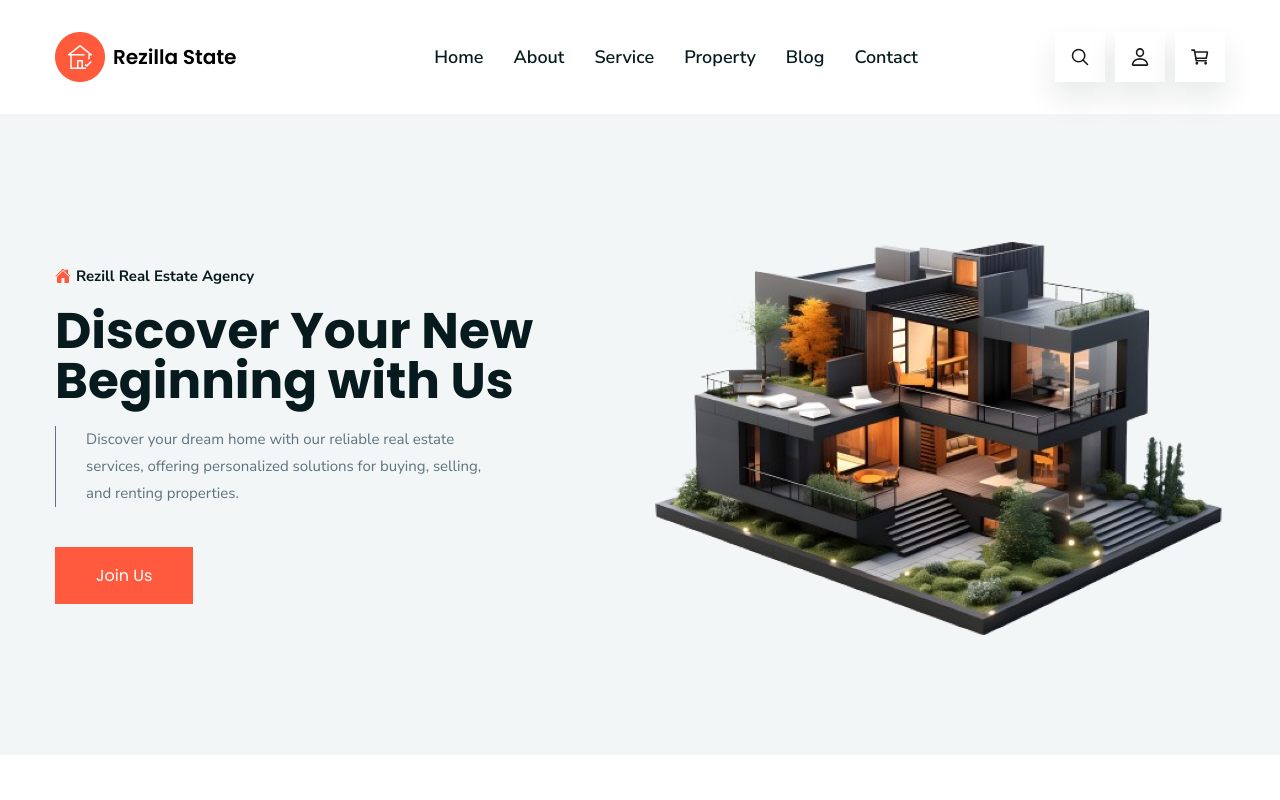
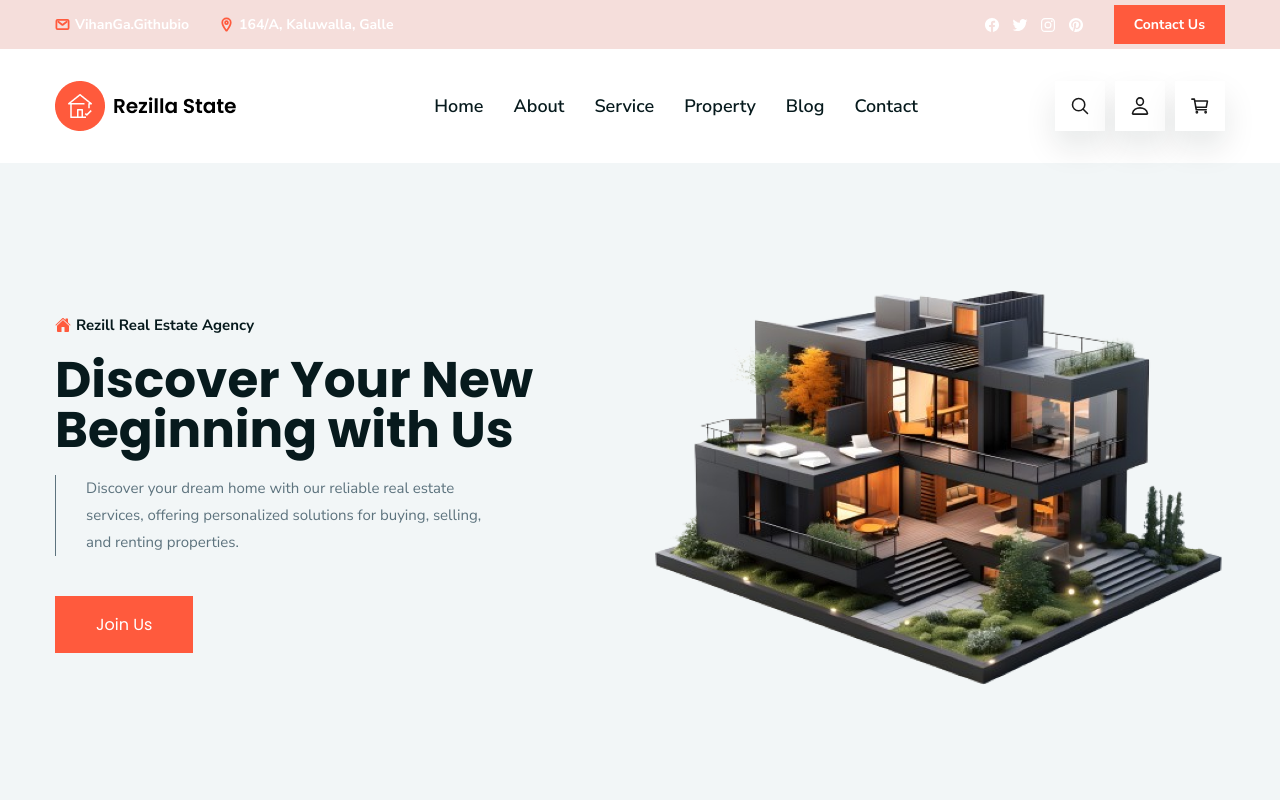
Before and after one commit to Vihanga-Gaganatharu/Real-State-Web, a plain HTML site: page index.html in a window 1280 px wide. Shown: the top 800 px of the page. Drawn offline with nearby package versions, Linux system fonts and the light colour scheme.

Commit message:
nav bar added

```diff
--- a/index.html
+++ b/index.html
@@ -20,7 +20,7 @@
 
     <div class="overlay" data-overlay></div>
 
-    <!-- <div class="header-top">
+    <div class="header-top">
       <div class="container">
 
         <ul class="header-top-list">
@@ -76,7 +76,7 @@
         </div>
 
       </div>
-    </div> -->
+    </div>
 
     <div class="header-bottom">
       <div class="container">
```
